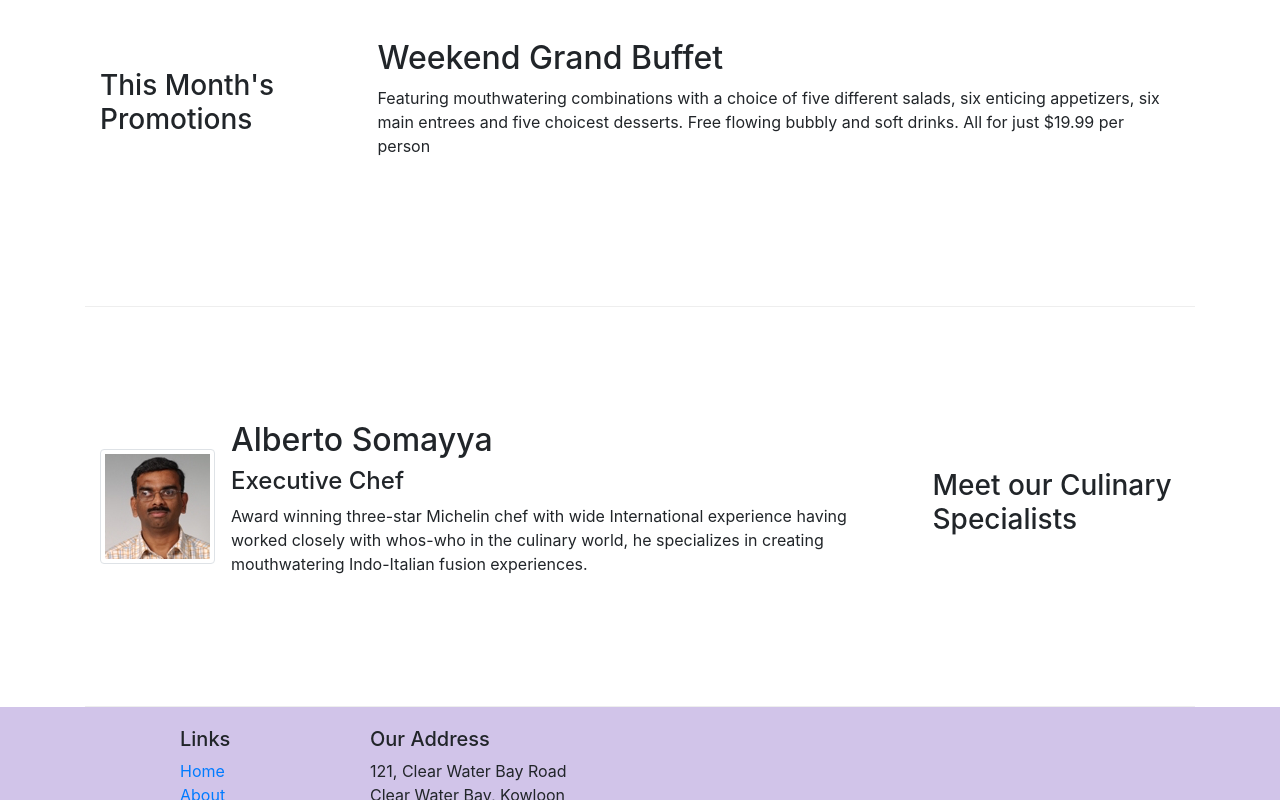
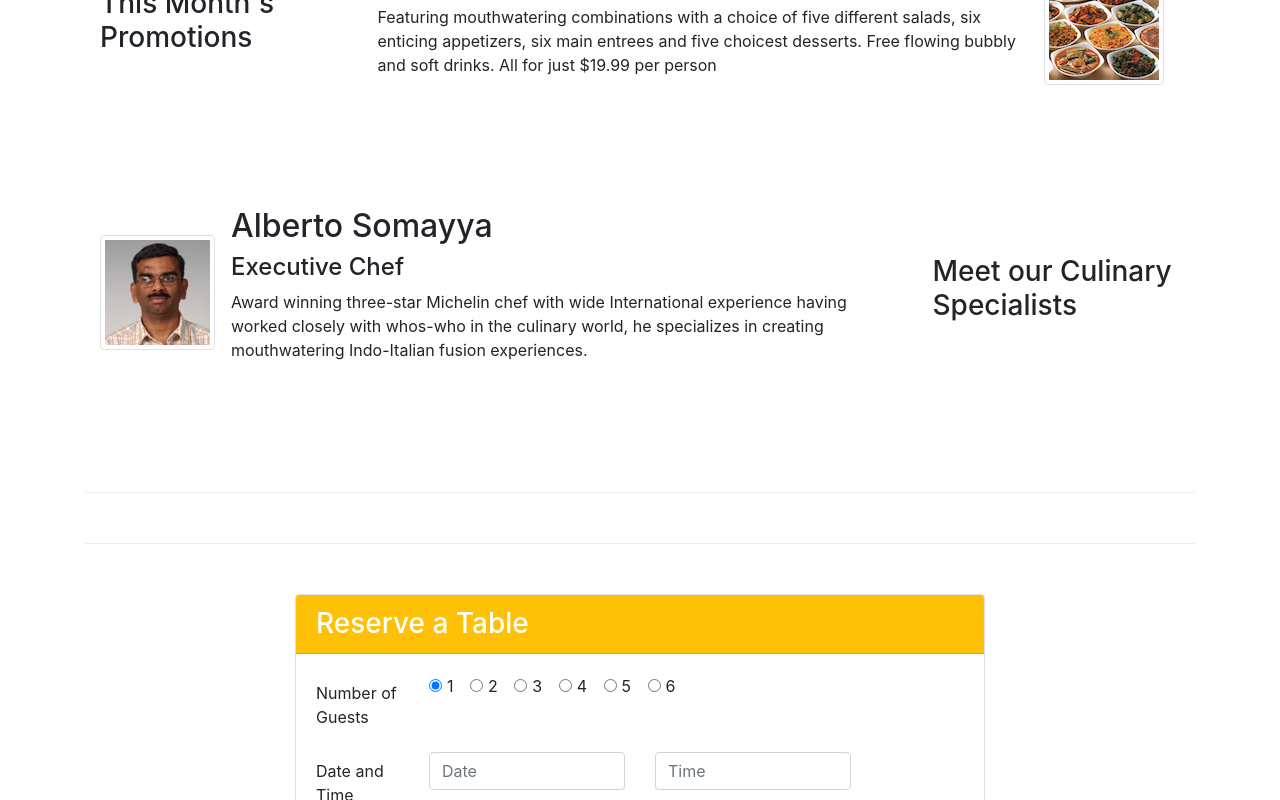
Before and after one commit to BathiyaRanasinghe/bootstrapExcersise1, a website: page Bootstrap4/conFusion/index.html in a window 1280 px wide. Shown: the part 827-1627 px from the top of the page. Drawn offline with nearby package versions, Linux system fonts and the light colour scheme.

Commit message:
Asssignment 2 complete

```diff
--- a/Bootstrap4/conFusion/index.html
+++ b/Bootstrap4/conFusion/index.html
@@ -34,6 +34,7 @@
         </div>
     </nav>
 
+
     <header class="jumbotron">
         <div class="container">
             <div class="row row-header">
@@ -41,8 +42,11 @@
                     <h1>Ristorante con Fusion</h1>
                     <p>We take inspiration from the World's best cuisines, and create a unique fusion experience. Our lipsmacking creations will tickle your culinary senses!</p>
                 </div>
-                <div class="col-12 col-sm align-self-center">
+                <div class="col-12 col-sm-3 align-self-center">
                     <img src="img/logo.png" class="img-fluid">
+                </div>
+                <div class="col-12 col-sm-3 align-self-center">
+                    <a role="button" class="btn btn-sm btn-warning btn-block" href="#reservation">Reserve Table</a>
                 </div>
             </div>
         </div>
@@ -71,8 +75,13 @@
                 <h3>This Month's Promotions</h3>
             </div>
             <div class="col col-sm col-md">
-                <h2>Weekend Grand Buffet</h2>
+                <div class="media">
+                <div class="media-body">
+                <h2>Weekend Grand Buffet <span class="badge badge-danger">NEW</span></h2>
                 <p class="d-none d-sm-block">Featuring mouthwatering combinations with a choice of five different salads, six enticing appetizers, six main entrees and five choicest desserts. Free flowing bubbly and soft drinks. All for just $19.99 per person </p>
+            </div>
+                <img class="d-flex mr-3 img-thumbnail align-self-center"
+                src="img/buffet.png" alt="Grand Buffet">
             </div>
         </div>
 
@@ -88,6 +97,68 @@
                         <h2 class="mt-0">Alberto Somayya</h2>
                         <h4>Executive Chef</h4>
                         <p class="d-none d-sm-block">Award winning three-star Michelin chef with wide International experience having worked closely with whos-who in the culinary world, he specializes in creating mouthwatering Indo-Italian fusion experiences. </p>
+                    </div>
+                </div>
+            </div>
+        </div>
+    </div>
+
+    <div class = "container">
+    <div class="row row-content align-items-center justify-content-center" id="reservation">
+        <div class="col-12 col-sm-8">
+            <div class="card">
+                <h3 class="card-header bg-warning text-white">Reserve a Table</h3>
+                <div class="card-body">
+                    <form>
+                        <div class="form-group row ">
+                            <label for="NumbGuests" class="col-sm-2 col-form-label">Number of Guests</label>
+                            <div class="col">
+                            <div class="form-check form-check-inline">
+                                <input class="form-check-input" type="radio" name="inlineRadioOptions" id="one_guest_radio" checked>
+                                <label class="form-check-label" >1</label>
+                            </div>
+                            <div class="form-check form-check-inline">
+                                <input class="form-check-input" type="radio" name="inlineRadioOptions" id="two_guest_radio">
+                                <label class="form-check-label" >2</label>
+                            </div>
+                            <div class="form-check form-check-inline">
+                                <input class="form-check-input" type="radio" name="inlineRadioOptions" id="three_guest_radio">
+                                <label class="form-check-label" >3</label>
+                            </div>
+                            <div class="form-check form-check-inline">
+                                <input class="form-check-input" type="radio" name="inlineRadioOptions" id="four_guest_radio">
+                                <label class="form-check-label" >4</label>
+                            </div>
+                                <div class="form-check form-check-inline">
+                                    <input class="form-check-input" type="radio" name="inlineRadioOptions" id="five_guest_radio">
+                                    <label class="form-check-label">5</label>
+                                </div>
+
+                            <div class="form-check form-check-inline">
+                                <input class="form-check-input" type="radio" name="inlineRadioOptions" id="six_guest_radio">
+                                <label class="form-check-label" >6</label>
+                            </div>
+                        </div>
+                        </div>
+                        <div class="form-group row">
+                            <label class="col-md-2 col-form-label">Date and Time</label>
+                            <div class="col-md-4">
+                                <div class="input-group">
+                                    <input class="form-control" type="text" name="date" value="" placeholder="Date">
+                                </div>
+                            </div>
+                            <div class="col-md-4">
+                                <div class="input-group">
+                                    <input class="form-control" type="text" name="time" value="" placeholder="Time">
+                                </div>
+                            </div>
+                        </div>
+                            <div class="form-group row">
+                                <div class="offset-md-2 col-md-10">
+                                    <button type="submit" class="btn btn-primary">Reserve</button>
+                                </div>
+                            </div>
+                        </form>
                     </div>
                 </div>
             </div>
```
